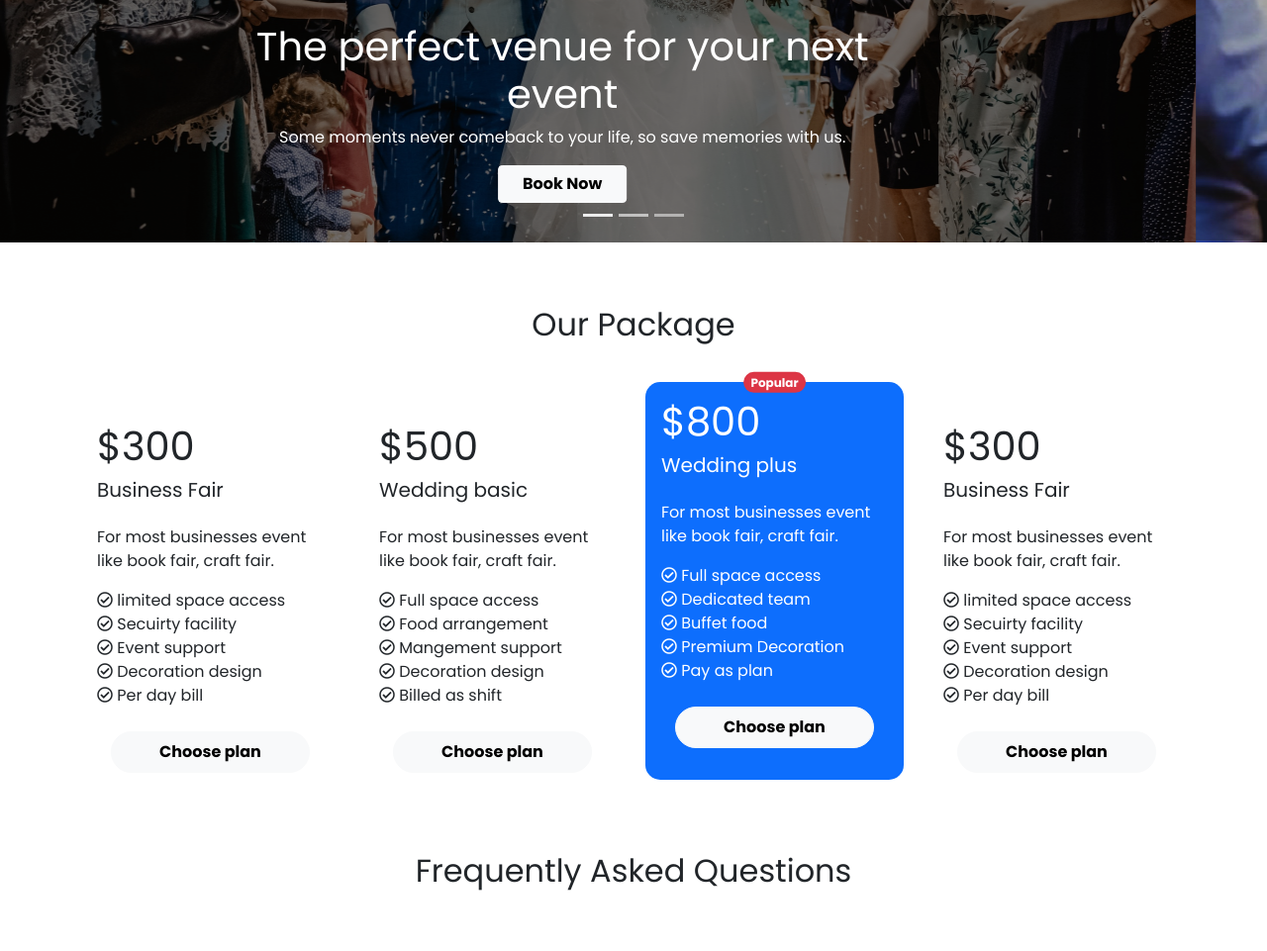
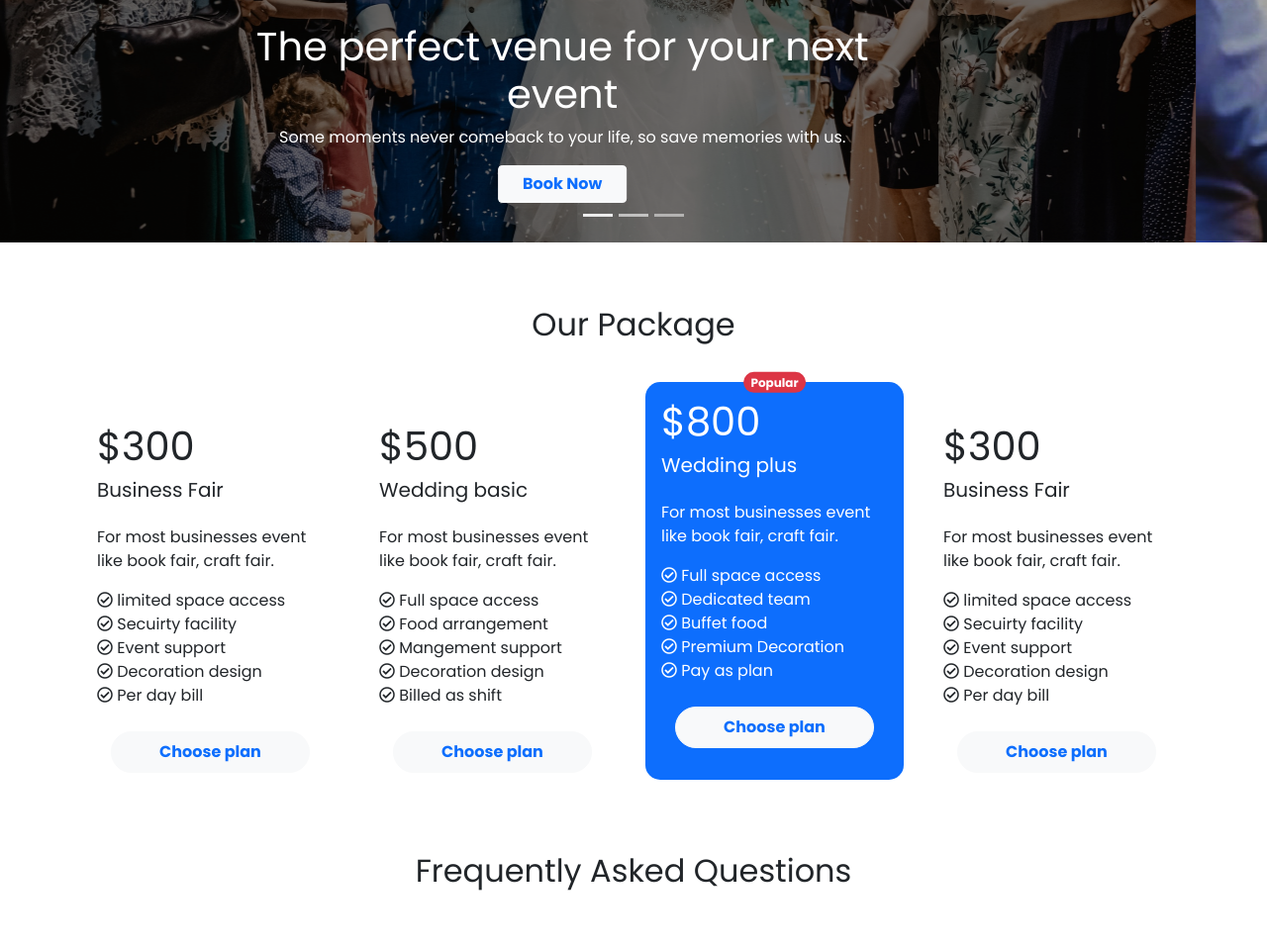
Before and after one commit to devriazul/Convension-Center---Assignment_03, a plain HTML site: page index.html in a window 1280 px wide. Shown: the part 395-1356 px from the top of the page at 99% size. Drawn offline with Linux system fonts and the light colour scheme.

```diff
--- a/index.html
+++ b/index.html
@@ -66,7 +66,7 @@
                         <div class="carousel-caption w-50 m-auto">
                             <h1>The perfect venue for your next event</h1>
                             <p>Some moments never comeback to your life, so save memories with us.</p>
-                            <a href="https://devriazul.fastitbd.com/" target="_blank" class="btn btn-light fw-bold px-4">Book Now</a>
+                            <a href="https://devriazul.fastitbd.com/" target="_blank" class="btn btn-light fw-bold px-4 text-primary">Book Now</a>
                         </div>
                     </div>
                     <div class="carousel-item">
@@ -74,7 +74,7 @@
                         <div class="carousel-caption w-50 m-auto">
                             <h1>The perfect venue for your next event</h1>
                             <p>Some moments never comeback to your life, so save memories with us.</p>
-                            <a href="https://devriazul.fastitbd.com/" target="_blank" class="btn btn-light fw-bold px-4">Book Now</a>
+                            <a href="https://devriazul.fastitbd.com/" target="_blank" class="btn btn-light fw-bold px-4 text-primary">Book Now</a>
                         </div>
                     </div>
                     <div class="carousel-item">
@@ -82,7 +82,7 @@
                         <div class="carousel-caption w-50 m-auto">
                             <h1>The perfect venue for your next event</h1>
                             <p>Some moments never comeback to your life, so save memories with us.</p>
-                            <a href="https://devriazul.fastitbd.com/" target="_blank" class="btn btn-light fw-bold px-4">Book Now</a>
+                            <a href="https://devriazul.fastitbd.com/" target="_blank" class="btn btn-light fw-bold px-4 text-primary">Book Now</a>
                         </div>
                     </div>
                 </div>
@@ -124,7 +124,7 @@
                                     <li><i class="far fa-check-circle"></i> Per day bill</li>
                                 </ul>
                                 <div class="text-center">
-                                    <a href="#" class="btn btn-light mb-3 rounded-pill fw-bold px-5 py-2">Choose plan</a>
+                                    <a href="#" class="btn btn-light mb-3 rounded-pill fw-bold px-5 py-2 text-primary">Choose plan</a>
                                 </div>
                             </div>
                         </div>
@@ -143,7 +143,7 @@
                                     <li><i class="far fa-check-circle"></i> Billed as shift</li>
                                 </ul>
                                 <div class="text-center">
-                                    <a href="#" class="btn btn-light mb-3 rounded-pill fw-bold px-5 py-2">Choose plan</a>
+                                    <a href="#" class="btn btn-light mb-3 rounded-pill fw-bold px-5 py-2 text-primary">Choose plan</a>
                                 </div>
                             </div>
                         </div>
@@ -163,7 +163,7 @@
                                     <li><i class="far fa-check-circle"></i> Pay as plan</li>
                                 </ul>
                                 <div class="text-center">
-                                    <a href="#" class="btn btn-light mb-3 rounded-pill fw-bold px-5 py-2">Choose plan</a>
+                                    <a href="#" class="btn btn-light mb-3 rounded-pill fw-bold px-5 py-2 text-primary">Choose plan</a>
                                 </div>
                             </div>
                         </div>
@@ -182,7 +182,7 @@
                                     <li><i class="far fa-check-circle"></i> Per day bill</li>
                                 </ul>
                                 <div class="text-center">
-                                    <a href="#" class="btn btn-light mb-3 rounded-pill fw-bold px-5 py-2">Choose plan</a>
+                                    <a href="#" class="btn btn-light mb-3 rounded-pill fw-bold px-5 py-2 text-primary">Choose plan</a>
                                 </div>
                             </div>
                         </div>
```
